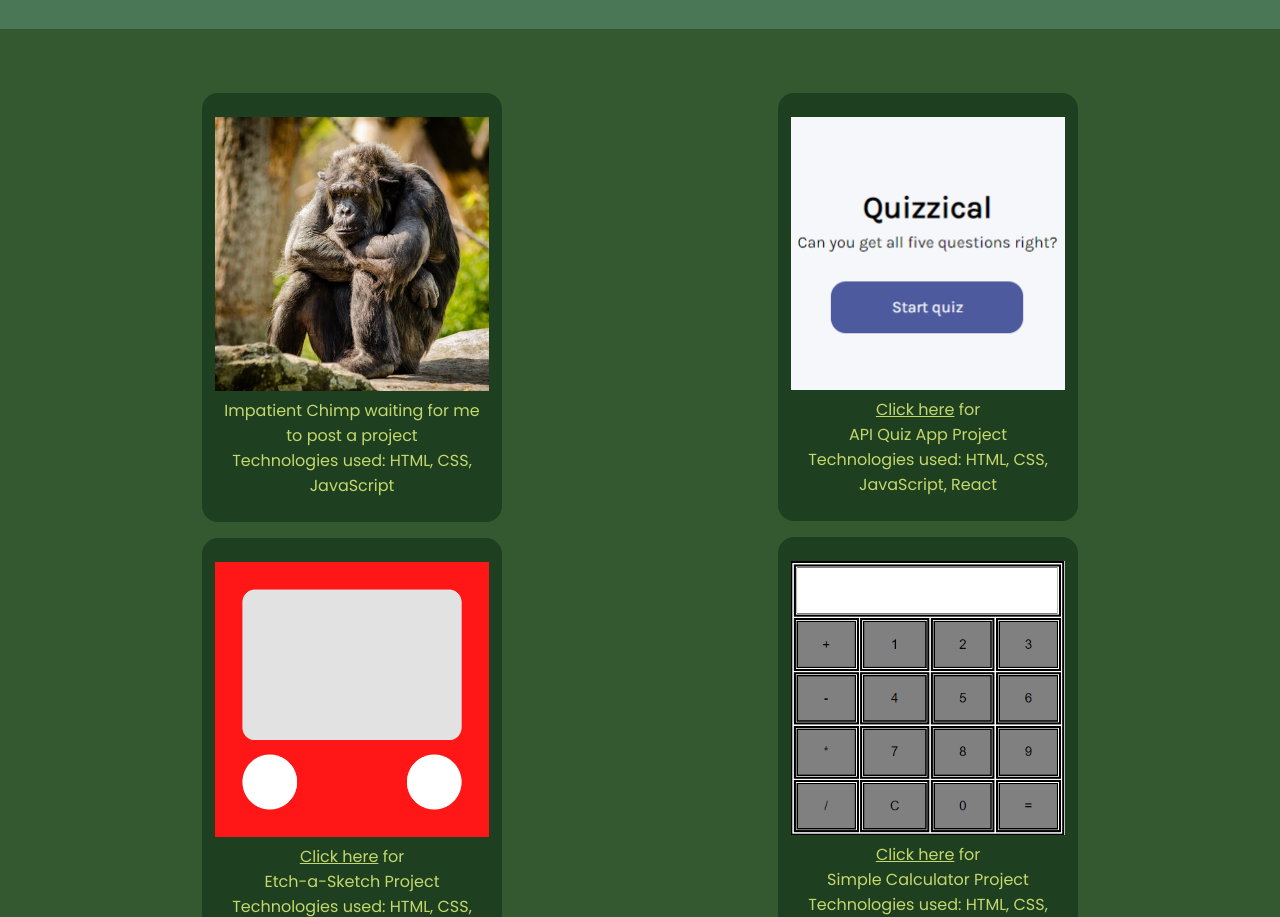
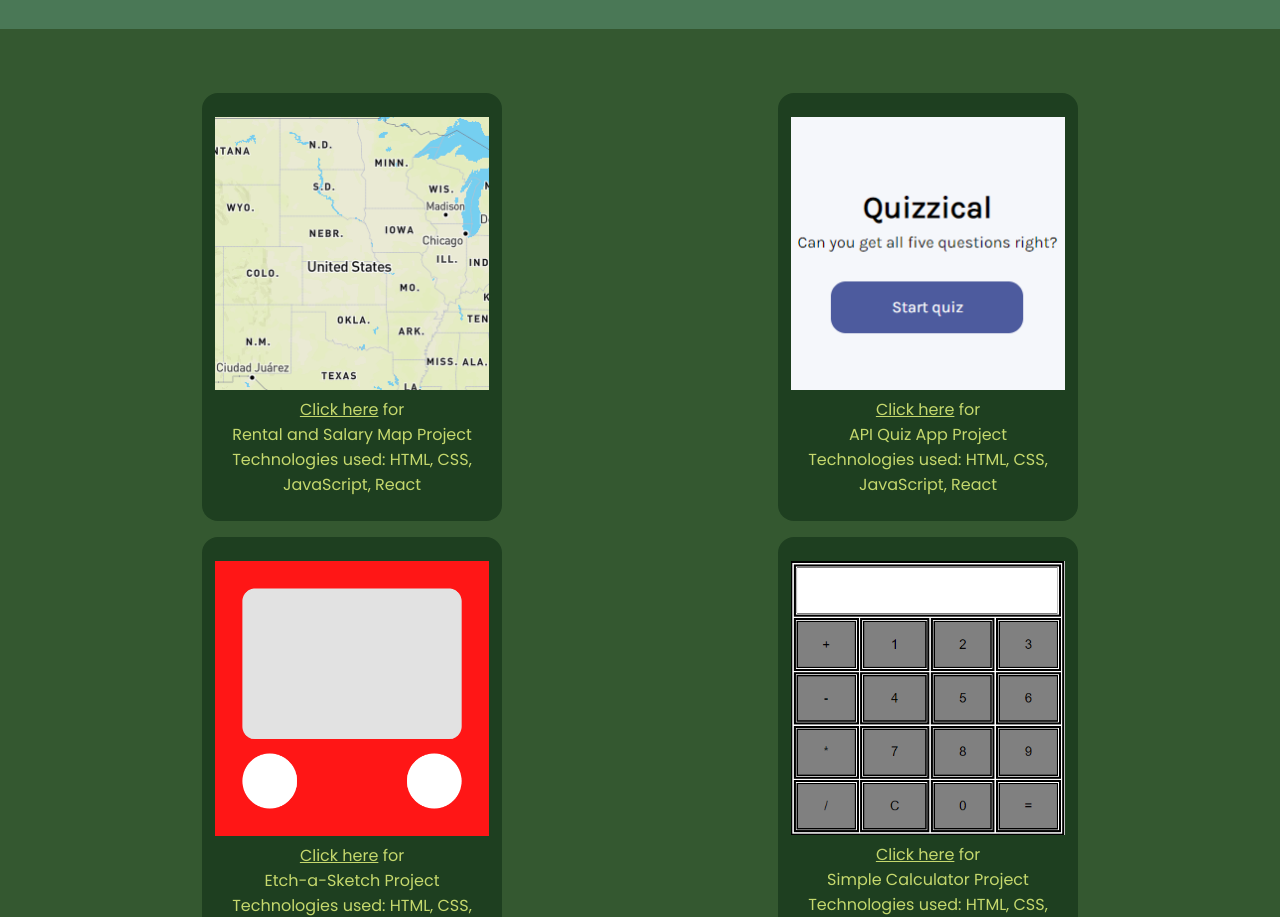
Before and after one commit to AD-W99/personal-portfolio, a plain HTML site: page index.html in a window 1280 px wide. Shown: the part 2088-3005 px from the top of the page. Drawn offline with Linux system fonts and the light colour scheme.

Commit message:
Added rental and salary map project link

```diff
--- a/index.html
+++ b/index.html
@@ -80,9 +80,10 @@
         <section class="projects-content">
             <div class="projects-column1">
                 <div>
-                    <img src="./images/impatient_monkey.jpg" alt="Chimp waiting for me to finish a project">
-                    <p>Impatient Chimp waiting for me to post a project</p>
-                    <p>Technologies used: HTML, CSS, JavaScript</p>
+                    <img src="./images/rental_and_salary_map_thumbnail.png" alt="Rental and salary map project">
+                    <p><a class="project-link" href="https://ad-w99-rental-and-salary-map.netlify.app/" target="_blank">Click here</a> for</p>
+                    <p>Rental and Salary Map Project</p>
+                    <p>Technologies used: HTML, CSS, JavaScript, React</p>
                 </div>
                 <div>
                     <img src="./images/etch-a-sketch.png" alt="Etch-a-Sketch project">
```
Also changed, not shown: images/impatient_monkey.jpg (deleted), images/rental_and_salary_map_thumbnail.png (added).
